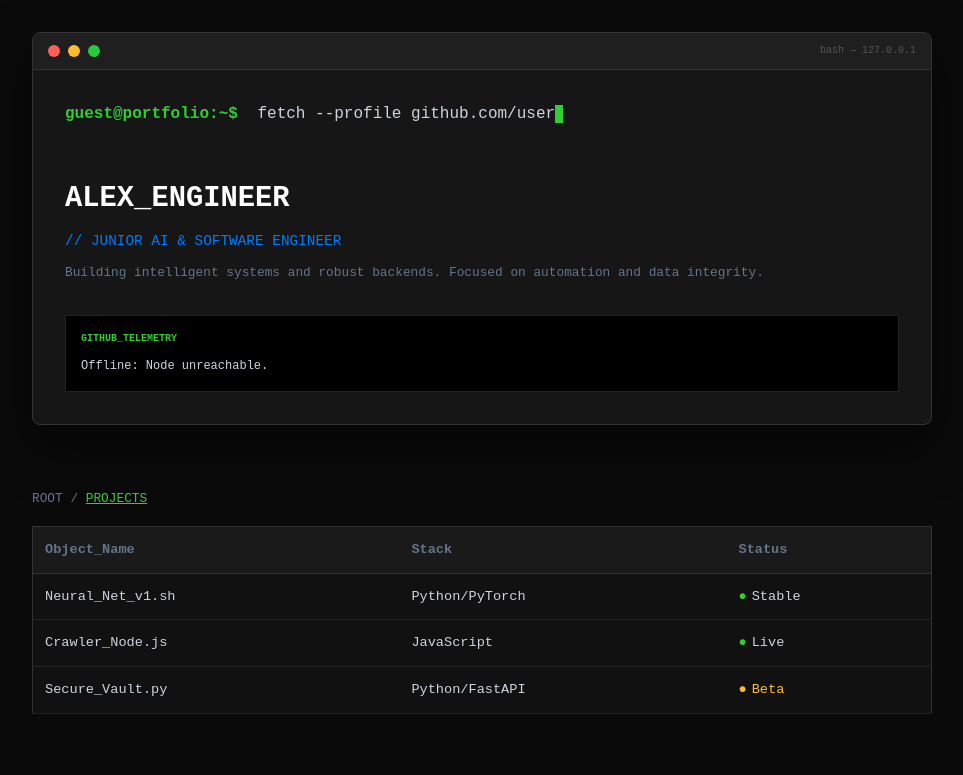
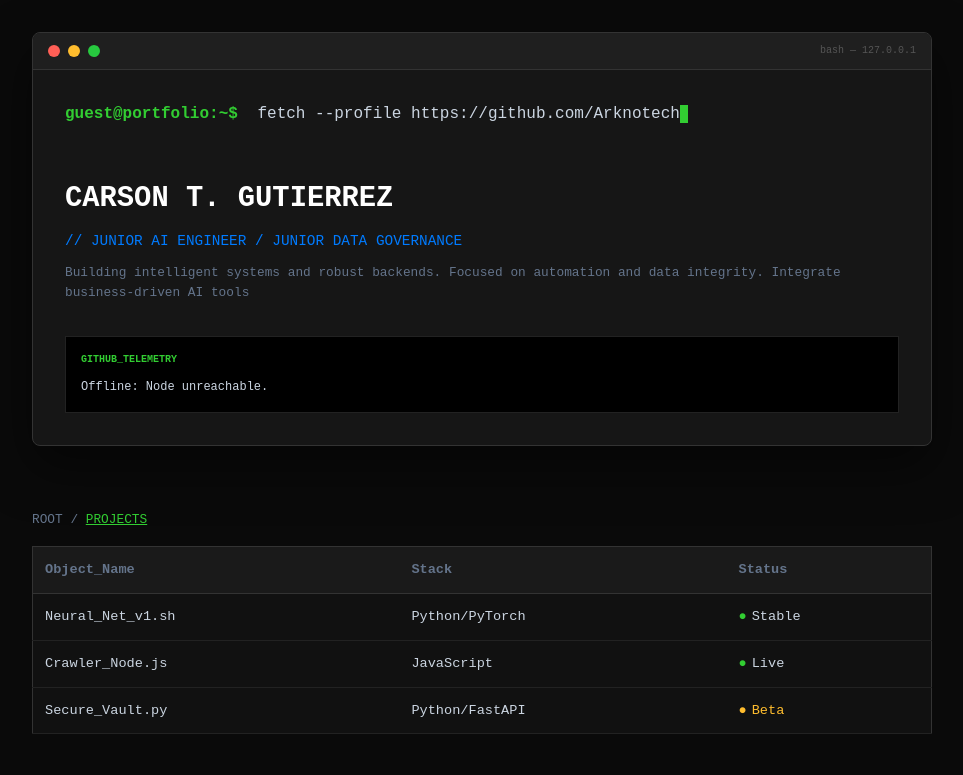
Before and after one commit to Arknotech/Profes_CV, a plain HTML site: page ctgrit.aie.html in a window 1280 px wide. Shown: the top 775 px of the page, without its empty margins (158-1121 px from the left). Drawn offline with Linux system fonts and the light colour scheme; no server answers.

Commit message:
Update ctgrit.aie.html

```diff
--- a/ctgrit.aie.html
+++ b/ctgrit.aie.html
@@ -4,7 +4,7 @@
 <head>
     <meta charset="UTF-8">
     <meta name="viewport" content="width=device-width, initial-scale=1.0">
-    <title>ALEX_ENGINEER // SYSTEM_PORTFOLIO</title>
+    <title>CARSON GUTIERREZ // SYSTEM_PORTFOLIO</title>
     <style>
         /* --- CORE SYSTEM STYLES --- */
         :root {
@@ -264,12 +264,12 @@
                 <div id="hero-content" class="hidden">
                     <div class="stats-grid">
                         <div>
-                            <h1 style="color: white; font-size: 1.8rem; margin: 1rem 0 0.5rem;">ALEX_ENGINEER</h1>
-                            <p style="color: var(--accent-blue); font-size: 0.9rem;">// JUNIOR AI & SOFTWARE ENGINEER
+                            <h1 style="color: white; font-size: 1.8rem; margin: 1rem 0 0.5rem;">CARSON T. GUTIERREZ</h1>
+                            <p style="color: var(--accent-blue); font-size: 0.9rem;">// JUNIOR AI ENGINEER / JUNIOR DATA GOVERNANCE
                             </p>
                             <p style="font-size: 0.8rem; margin-top: 10px; color: var(--text-dim);">
                                 Building intelligent systems and robust backends. Focused on automation and data
-                                integrity.
+                                integrity. Integrate business-driven AI tools
                             </p>
                         </div>
                         <div style="background: #000; padding: 15px; border: 1px solid #222;">
@@ -354,7 +354,7 @@
 
     <script>
         // --- 1. TYPEWRITER LOGIC ---
-        const text = "fetch --profile github.com/user";
+        const text = "fetch --profile https://github.com/Arknotech";
         const speed = 70;
         let i = 0;
 
@@ -373,7 +373,7 @@
 
         // --- 2. GITHUB API INTEGRATION ---
         async function fetchGitHub() {
-            const username = "YOUR_GITHUB_USERNAME"; // <-- REPLACE THIS
+            const username = ""; // <-- REPLACE THIS
             const statsBox = document.getElementById("github-stats");
 
             try {
@@ -419,4 +419,5 @@
 
 </body>
 
+
 </html>
```
